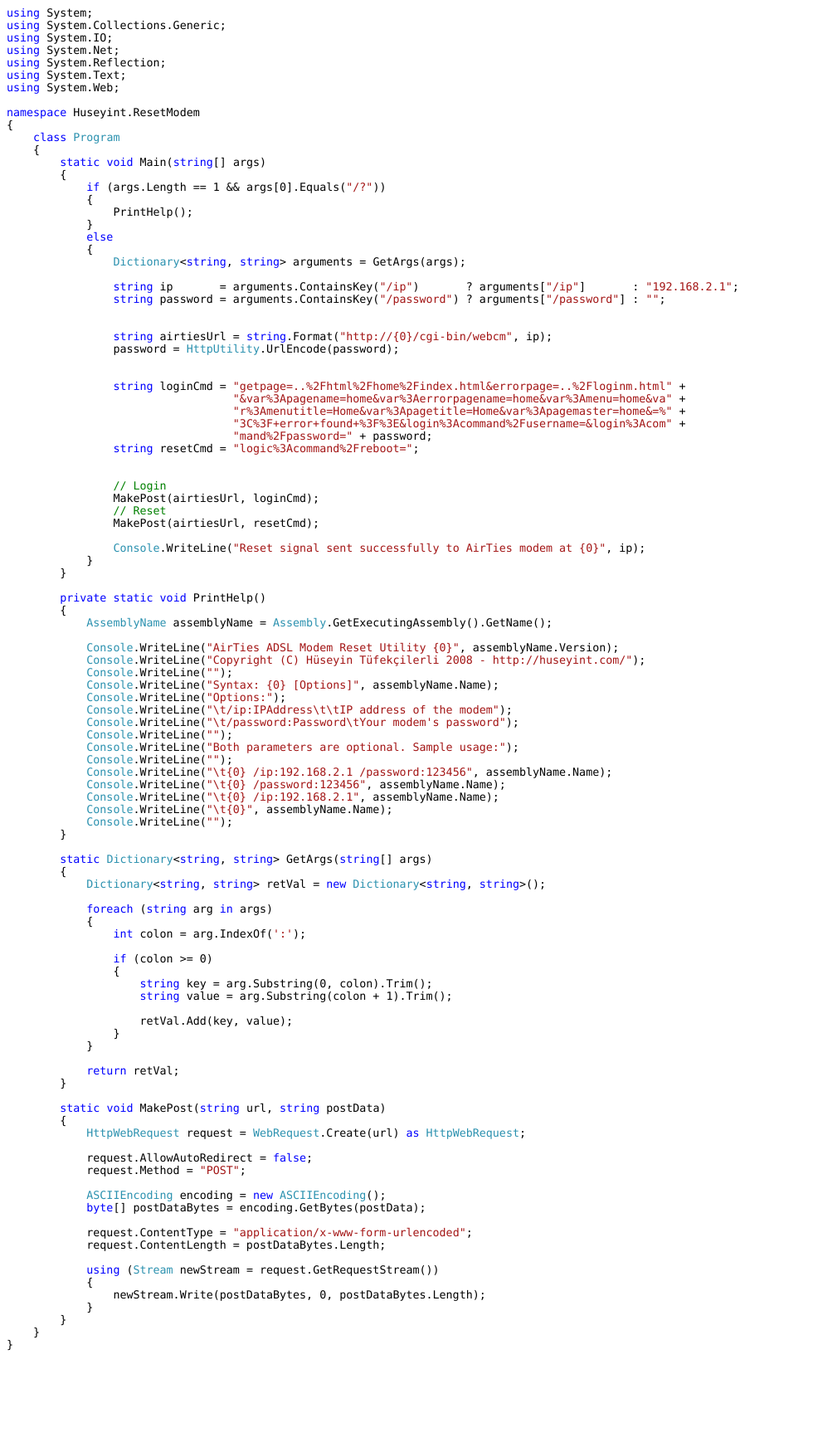
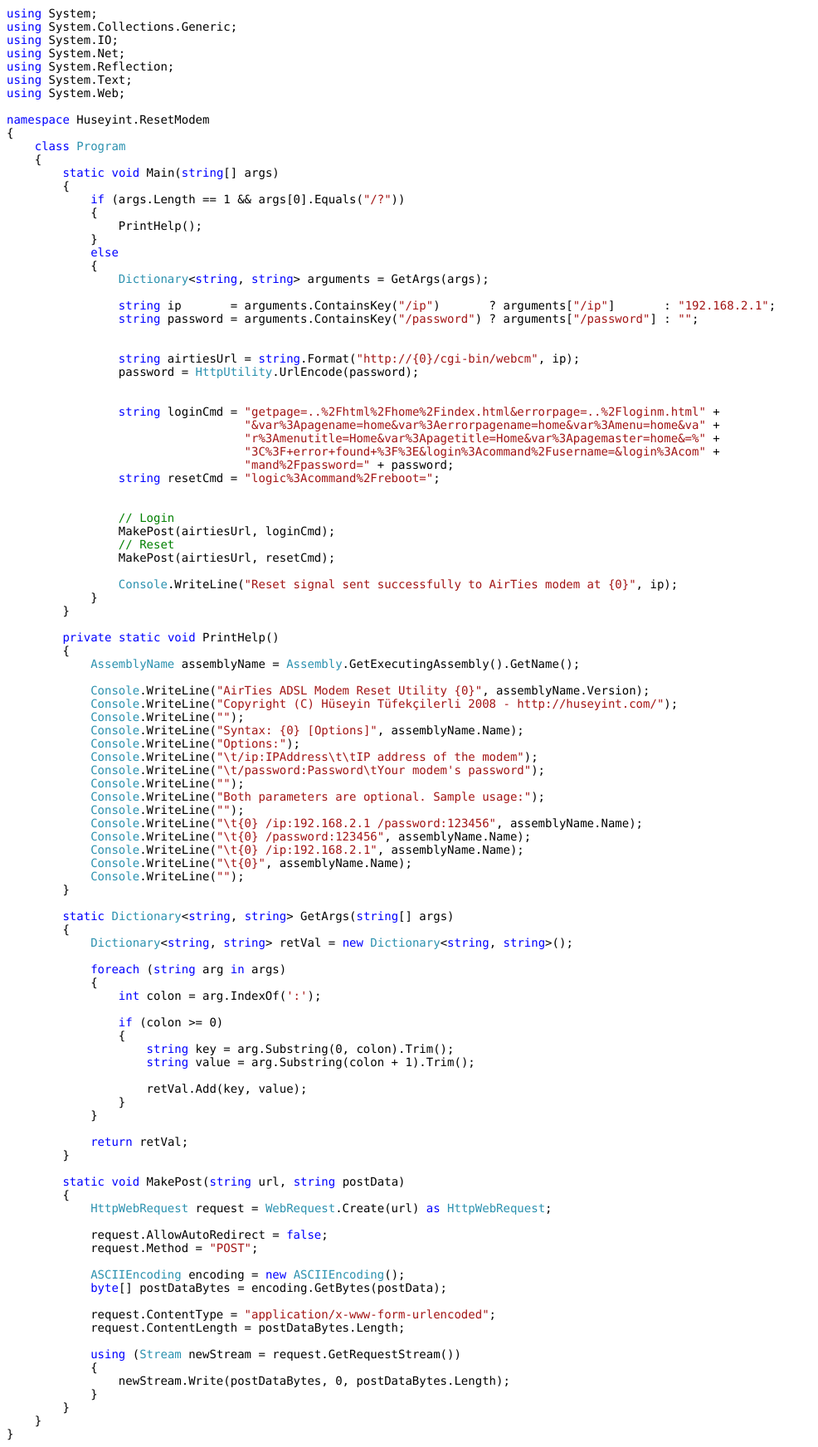
Before and after one commit to huseyint/huseyint.com, a Jekyll site: the page projeler/ResetModem/Program.cs.html, which Jekyll copies as it is, in a window 1280 px wide. Shown: the whole page at 83% size, without its empty margins (0-986 px from the left). Built offline with Jekyll 4.4.1, drawn with Linux system fonts in a browser that asks for light colours; Markdown is read by kramdown in place of the engine named in the settings; before the commit the page ends 1636 px from its top, so only the background shows below that.

Commit message:
Changed font.

```diff
--- a/projeler/ResetModem/Program.cs.html
+++ b/projeler/ResetModem/Program.cs.html
@@ -10,7 +10,7 @@ span.cmt { color: green }
 </style>
 </head>
 <body>
-<div style="font-family: Consolas, Courier New; font-size: 10pt; color: black; background: white;">
+<div style="font-family: 'Source Code Pro', Consolas, Courier New; font-size: 14px; color: black; background: white;">
 <p><span class="kw">using</span> System;</p>
 <p><span class="kw">using</span> System.Collections.Generic;</p>
 <p><span class="kw">using</span> System.IO;</p>
```
